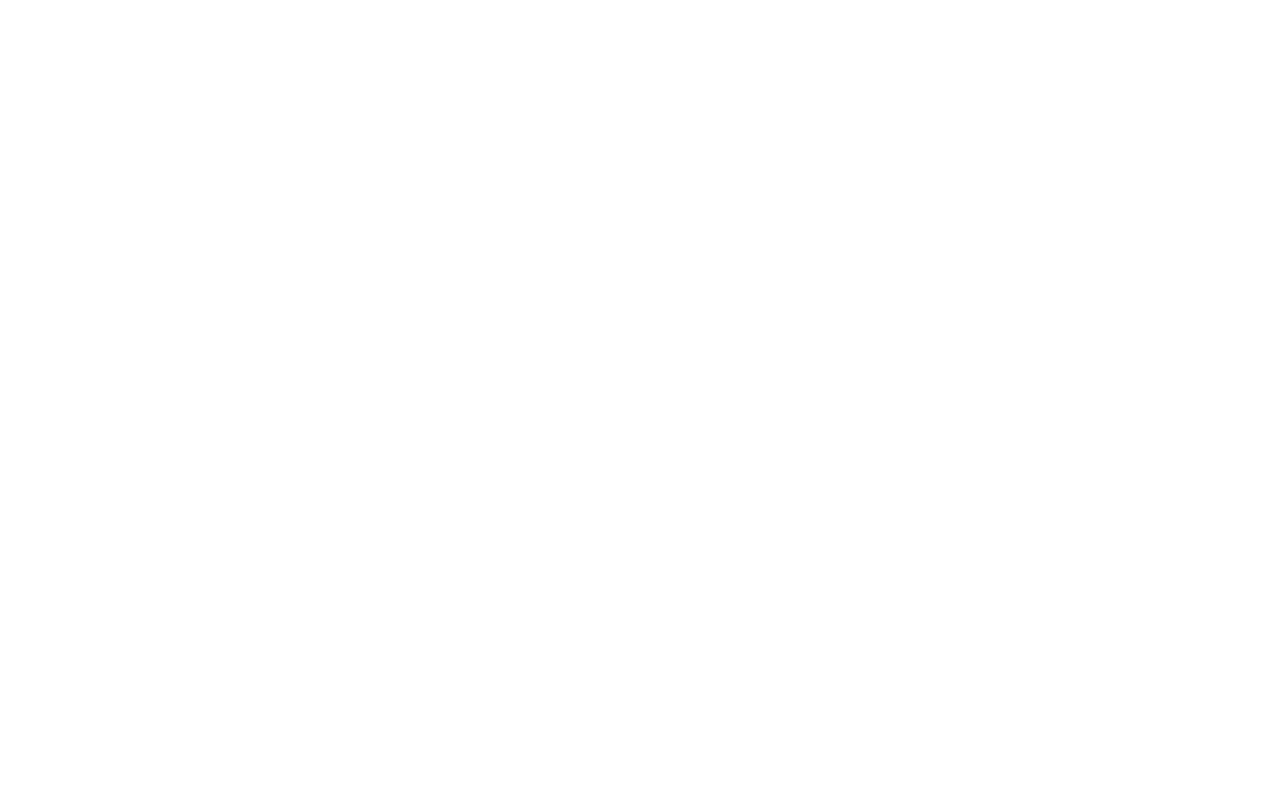
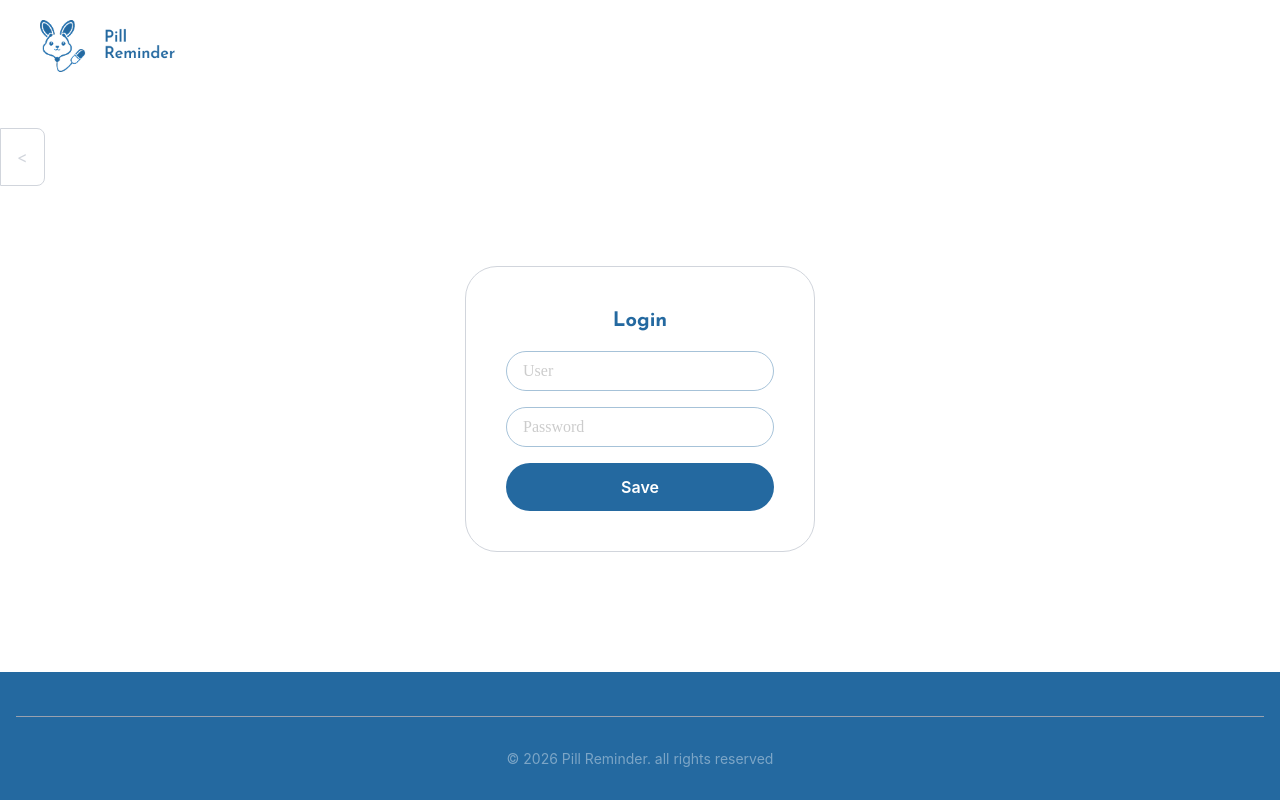
Before and after one commit to britny123/PR-Frontend, a React (Vite) app: page /login in a window 1280 px wide. Before the commit this address had no page. Built offline with nearby package versions, Linux system fonts and the light colour scheme; a web font is replaced by a local one.

Commit message:
Agregue el flujo de navegación entre pantallas

```diff
--- a/src/App.tsx
+++ b/src/App.tsx
@@ -6,7 +6,8 @@
 import InformationUser2 from './components/informationUserPage/InformationUser2';
 import MedicineForm from './components/medicineFormPage/MedicineForm';
 import Accessibility from './components/accesibilityPage/Accessibility';
-
+import RegisterInformation from './components/registerPage/RegisterInformation';
+import LoginInformation from './components/loginPage/LoginInformation';
 
 
 function App() {
@@ -20,6 +21,9 @@
           <Route path="/information-user2" element={<InformationUser2 />} />
           <Route path="/medicine-form" element={<MedicineForm />} />
           <Route path="/accessibility" element={<Accessibility />} />
+          <Route path="/register" element={<RegisterInformation />} />
+          <Route path="/login" element={<LoginInformation />} />
+
         </Routes>
       </BrowserRouter>
     </div>
--- a/src/components/loginPage/LoginInformation.tsx
+++ b/src/components/loginPage/LoginInformation.tsx
@@ -11,7 +11,7 @@
 
         <Header />
         <div className="md:mt-10">
-            <ReturnButton onClick={() => navigate('/')} />
+            <ReturnButton onClick={() => navigate('/register')} />
         </div>
 
         <main className="flex-1 flex justify-center items-center mb-10">
--- a/src/components/registerPage/RegisterInfoCard.tsx
+++ b/src/components/registerPage/RegisterInfoCard.tsx
@@ -17,6 +17,7 @@
         user,
         password,
     });
+    navigate('/login');
 };
 
 return (
--- a/src/components/startPage/Start.tsx
+++ b/src/components/startPage/Start.tsx
@@ -11,7 +11,6 @@
         <StartSection />
         <StartImage />
       </main>
-      {/*<Footer />*/}
     </div>
   );
 }
--- a/src/components/startPage/StartSection.tsx
+++ b/src/components/startPage/StartSection.tsx
@@ -19,7 +19,7 @@
           </p>
 
           <div className="title flex flex-col sm:flex-row gap-3 mt-6">
-            <button className="color-blue  text-white font-semibold py-3 px-20 rounded-full w-full h-12 sm:w-auto cursor-pointer ">
+            <button onClick={() => navigate('/register')} className="color-blue  text-white font-semibold py-3 px-20 rounded-full w-full h-12 sm:w-auto cursor-pointer ">
               Start now
             </button>
             <button onClick={() => navigate('/about')} className="title bg-white border border-color-blue text-blue hover:text-white font-semibold py-3 px-20 rounded-full w-full sm:w-auto cursor-pointer ">
```
